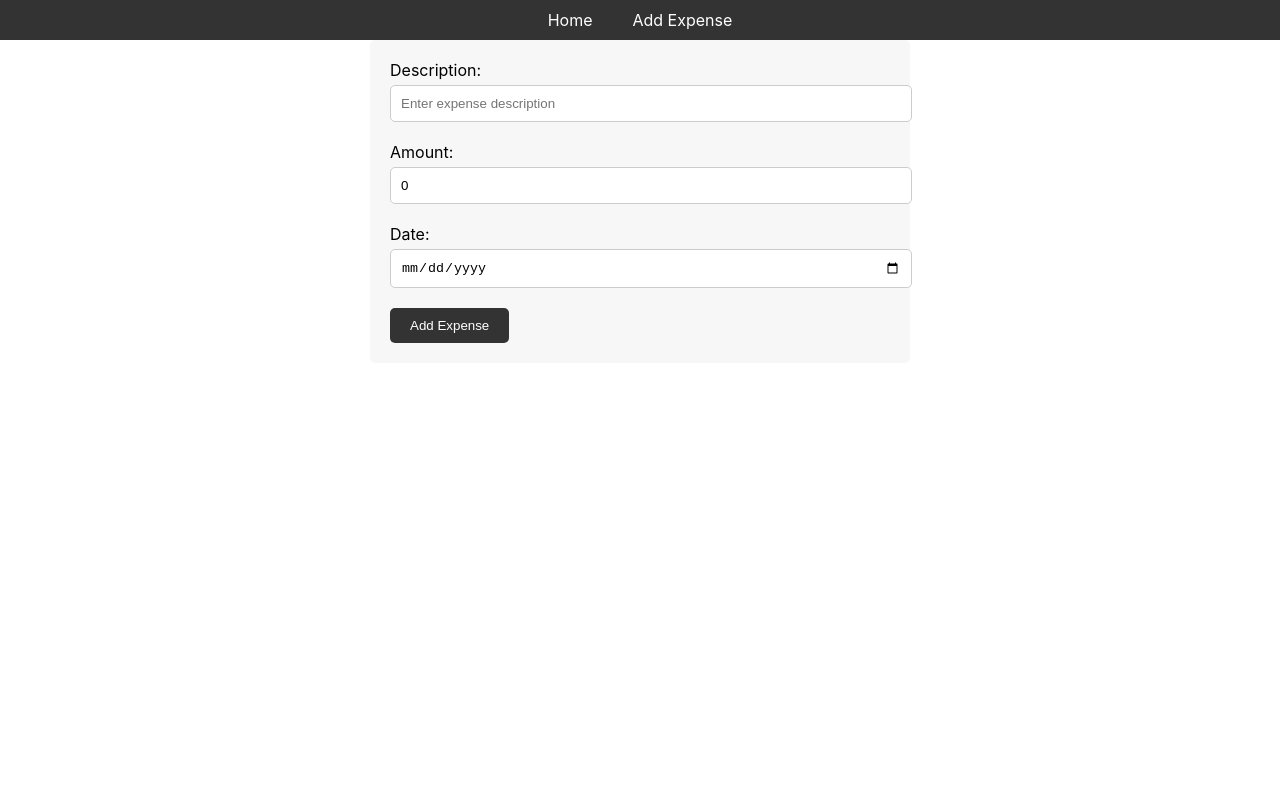
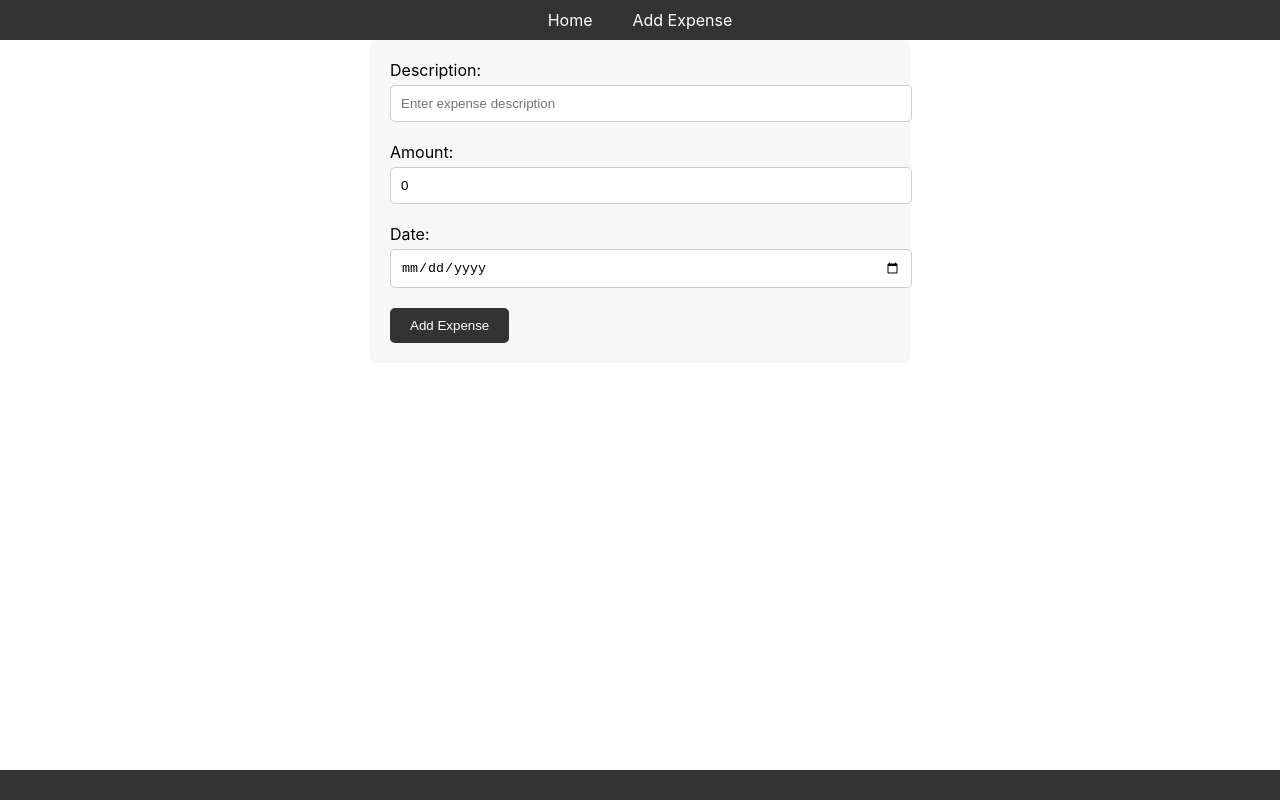
Before and after one commit to BahaMustafa/phase-2-my-budget-tracker, a React (Create React App) app: page /add in a window 1280 px wide. Built offline with nearby package versions, Linux system fonts and the light colour scheme.

Commit message:
AddFootercss

```diff
--- a/src/components/Footer.css
+++ b/src/components/Footer.css
@@ -0,0 +1,9 @@
+.footer {
+    background-color: #333;
+    text-align: center;
+    padding: 15px;
+    position: fixed;
+    bottom: 0;
+    width: 100%;
+
+  }
```
